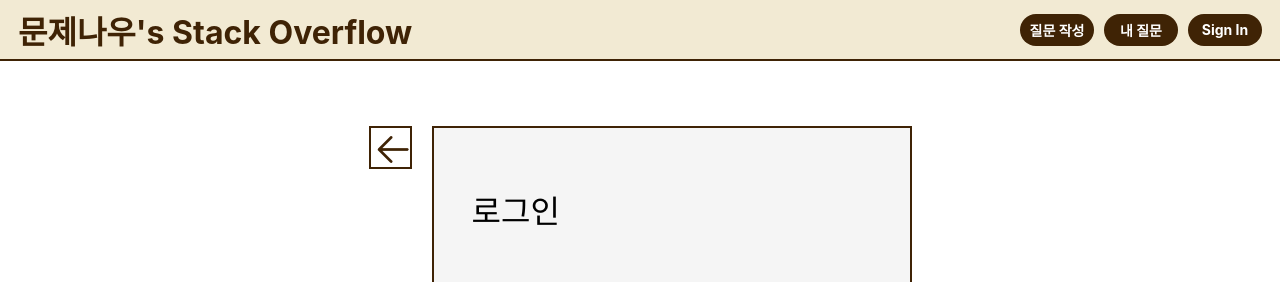
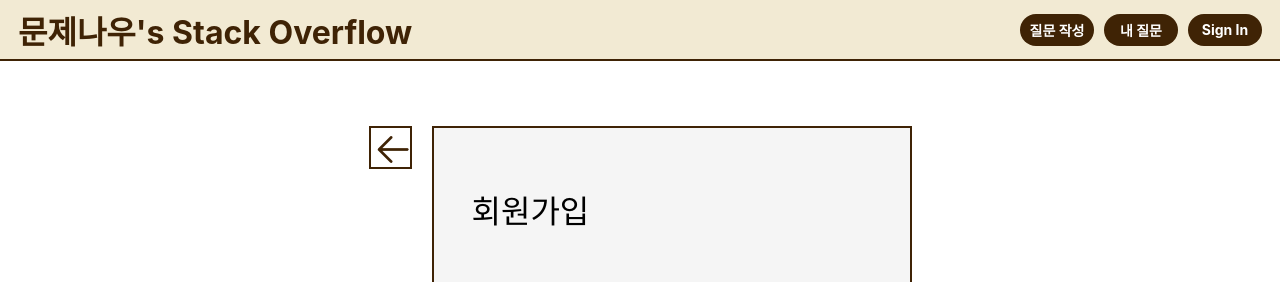
Before and after one commit to codestates-seb/seb45_pre_035, a React (Create React App) app in the folder client/: page /signup in a window 1280 px wide. Shown: the top 282 px of the page. Built offline with nearby package versions, Linux system fonts and the light colour scheme.

Commit message:
title 수정

```diff
--- a/client/src/Pages/SignUp.js
+++ b/client/src/Pages/SignUp.js
@@ -76,7 +76,7 @@ export default function SignUp() {
       <BeforePage></BeforePage>
       <SignInBox>
         <div className="top">
-          <div className="title">로그인</div>
+          <div className="title">회원가입</div>
           <div>
             <div className="input-container">
               <img src="/images/ic-outline-email.png" alt=""></img>
```
